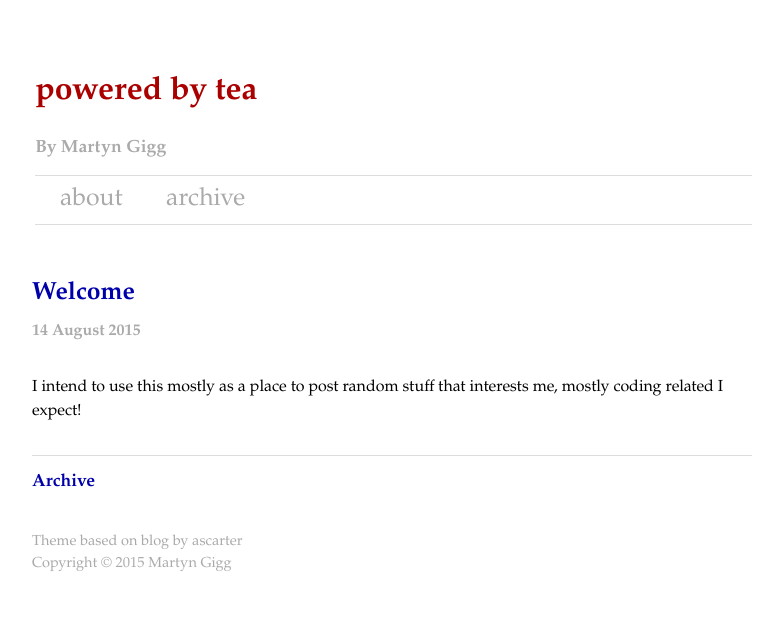
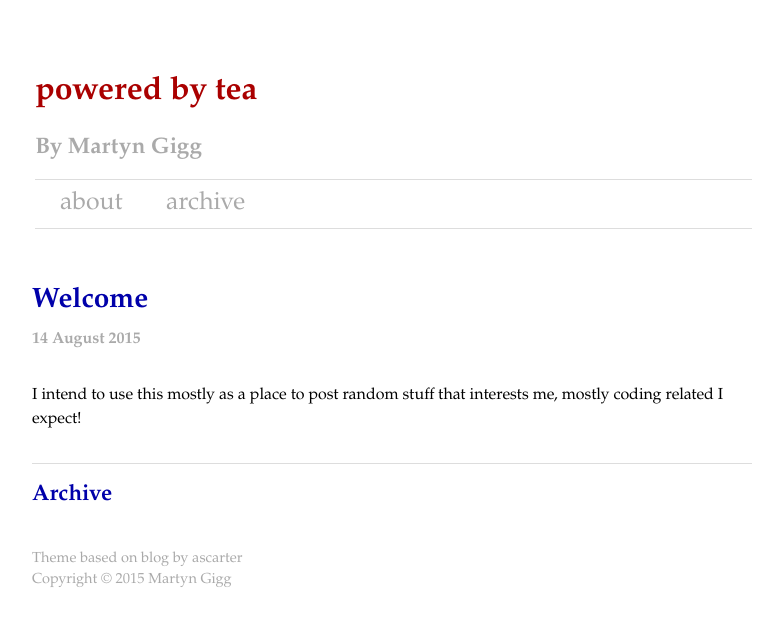
Before and after one commit to martyngigg/martyngigg.github.io, a Jekyll site: the page built from index.html, in a window 1280 px wide. Shown: the top 626 px of the page, without its empty margins (248-1031 px from the left). Built offline with Jekyll 4.4.1, drawn with Linux system fonts in a browser that asks for light colours; Markdown is read by kramdown in place of the engine named in the settings.

Commit message:
Up the heading sizes.

```diff
--- a/css/site.css
+++ b/css/site.css
@@ -29,15 +29,15 @@ body {
  --------------------------------------------------------------*/
 
 h1 {
-	font-size: 1.55em;
+	font-size: 1.75em;
 }
 
 h2 {
-	font-size: 1.1em;
+	font-size: 1.4em;
 }
 
 h3 {
-	font-size: 0.91em;
+	font-size: 1.1em;
 }
 
 a {
```
